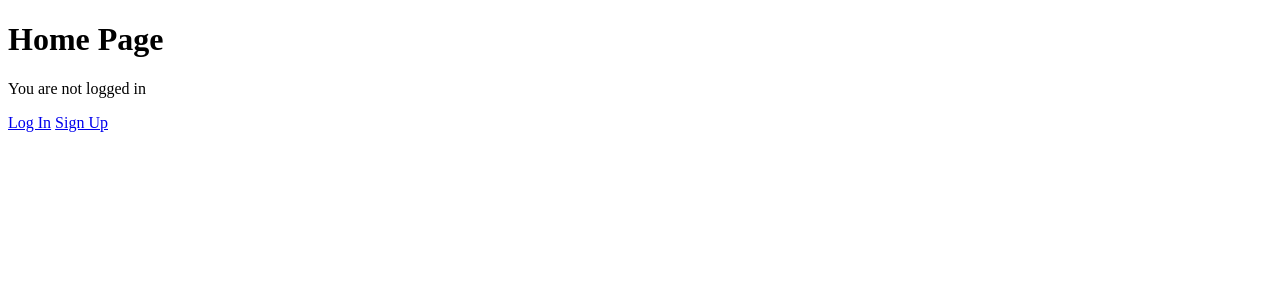
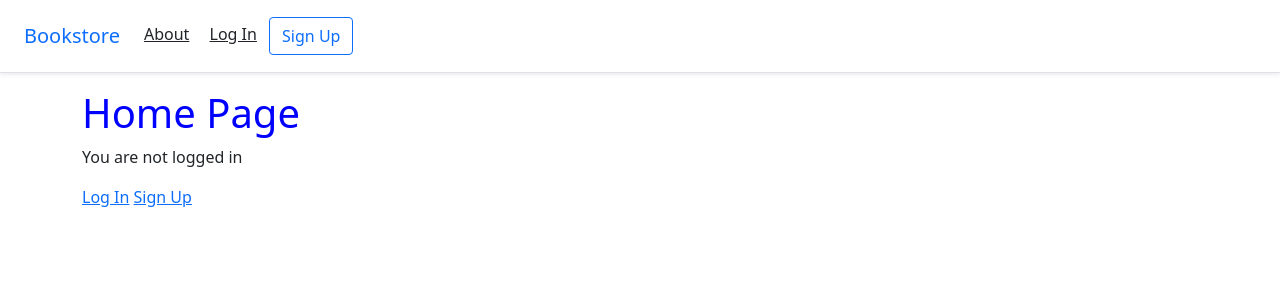
Before and after one commit to Joboa/bookstore, a Django app: page / in a window 1280 px wide. Shown: the top 300 px of the page. Run offline with Django 3.2, Linux system fonts and the light colour scheme.

Commit message:
Update base.html with bootstrap, css and js links

```diff
--- a/templates/_base.html
+++ b/templates/_base.html
@@ -1,3 +1,5 @@
+{% load static %}
+
 <!DOCTYPE html>
 <html lang="en">
 <head>
@@ -5,11 +7,40 @@
   <meta http-equiv="X-UA-Compatible" content="IE=edge">
   <meta name="viewport" content="width=device-width, initial-scale=1.0">
   <title>{% block title %}Bookstore{% endblock title %}</title>
+  <!-- CSS -->
+  <!-- CSS only -->
+  <link href="https://cdn.jsdelivr.net/npm/bootstrap@5.1.0/dist/css/bootstrap.min.css" rel="stylesheet" integrity="sha384-KyZXEAg3QhqLMpG8r+8fhAXLRk2vvoC2f3B09zVXn8CA5QIVfZOJ3BCsw2P0p/We" crossorigin="anonymous">
+  <link rel="stylesheet" href="{% static 'css/base.css' %}">
 </head>
 <body>
+  <header>
+    <!-- Fixed navbar -->
+    <div class="d-flex flex-column flex-md-row align-items-center p-3 px-md-4
+     mb-3 bg-white border-bottom shadow-sm">
+      <a href="{% url 'home' %}" class="navbar-brand my-0 mr-md-auto
+      font-weight-normal">Bookstore</a>
+      <nav class="my-2 my-md-0 mr-md-3">
+        <a class="p-2 text-dark" href="{% url 'about' %}">About</a>
+        {% if user.is_authenticated %}
+          <a class="p-2 text-dark" href="{% url 'logout' %}">Log Out</a>
+        {% else %}
+          <a class="p-2 text-dark" href="{% url 'login' %}">Log In</a>
+          <a class="btn btn-outline-primary" href="{% url 'signup' %}">Sign Up</a>
+        {% endif %}
+      </nav>
+    </div>
+  </header>
+
   <div class="container">
     {% block content %}
     {% endblock content %}
   </div>
+
+  <!-- JAVASCRIPT -->
+  {% block javascript %}
+  <!-- JavaScript Bundle with Popper -->
+  <script src="https://cdn.jsdelivr.net/npm/bootstrap@5.1.0/dist/js/bootstrap.bundle.min.js" integrity="sha384-U1DAWAznBHeqEIlVSCgzq+c9gqGAJn5c/t99JyeKa9xxaYpSvHU5awsuZVVFIhvj" crossorigin="anonymous"></script>
+  <script src="{% static 'js/base.js' %}"></script>
+  {% endblock javascript %}
 </body>
 </html>
```
